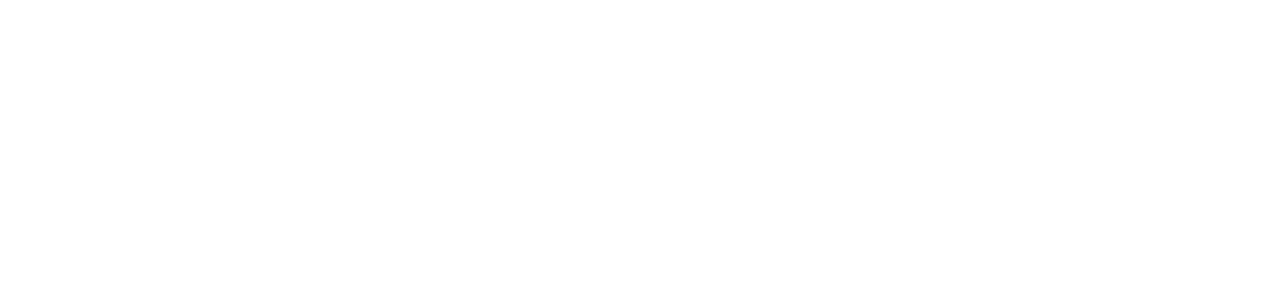
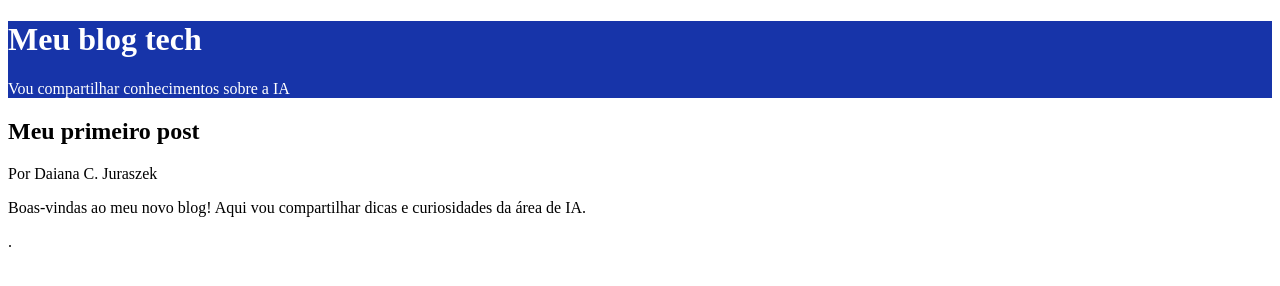
Before and after one commit to daianajuraszek/p.gina-na-web, a plain HTML site: page index.HTML in a window 1280 px wide. Drawn offline with Linux system fonts and the light colour scheme.

Commit message:
versão 2

```diff
--- a/index.HTML
+++ b/index.HTML
@@ -3,17 +3,27 @@
 <head>
     <meta charset="UTF-8">
     <meta name="viewport" content="width=device-width, initial-scale=1.0">
-    <title>Document</title>
+    <title>Blog</title>
+<style>
+    header{
+        background-color: rgb(23, 52, 169);
+        color: #fff;
+    }
+    main{
+
+    }
+</style>
+
 </head>
 <body>
     <header>
-        <h1> </h1>
-        <p> </p>
-    </header>
-    <main>
-        <h2> </h2>
-        <p> </p>
-        <p> </p>
-    </main>
+    <h1>Meu blog tech</h1>
+    <p>Vou compartilhar conhecimentos sobre a IA </p>
+</header>
+<main>
+<h2>Meu primeiro post</h2>
+<p>Por Daiana C. Juraszek</p>
+<p>Boas-vindas ao meu novo blog! Aqui vou compartilhar dicas e curiosidades da área de IA.</p>
+</main>
 </body>
-</html>
+</html>.
```
